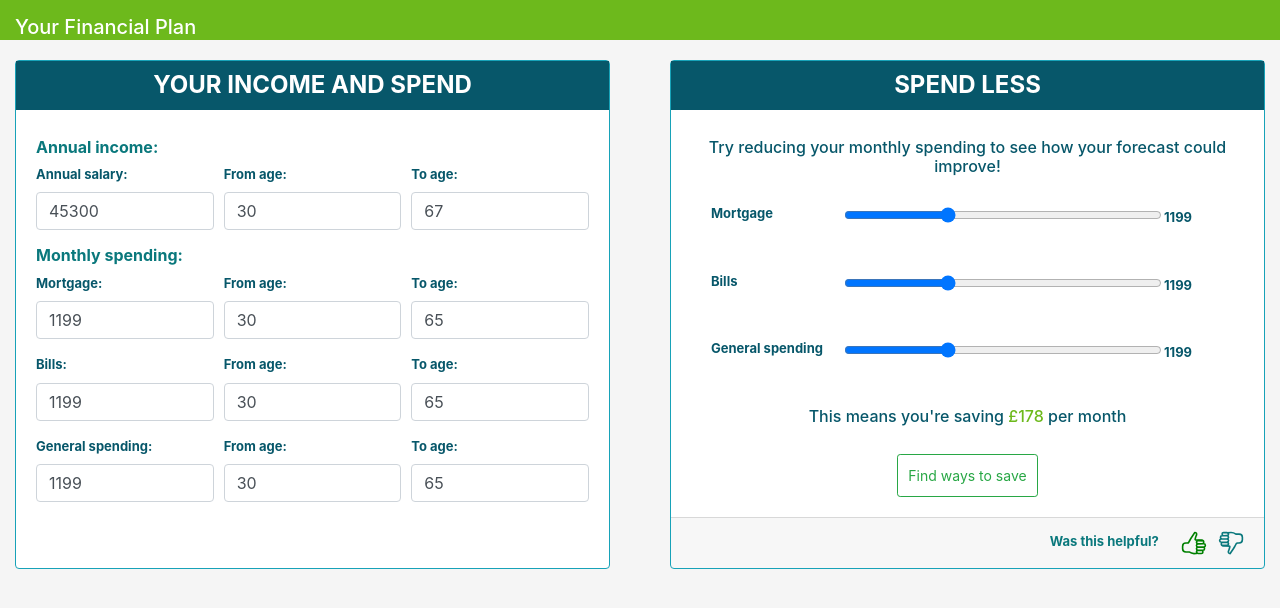
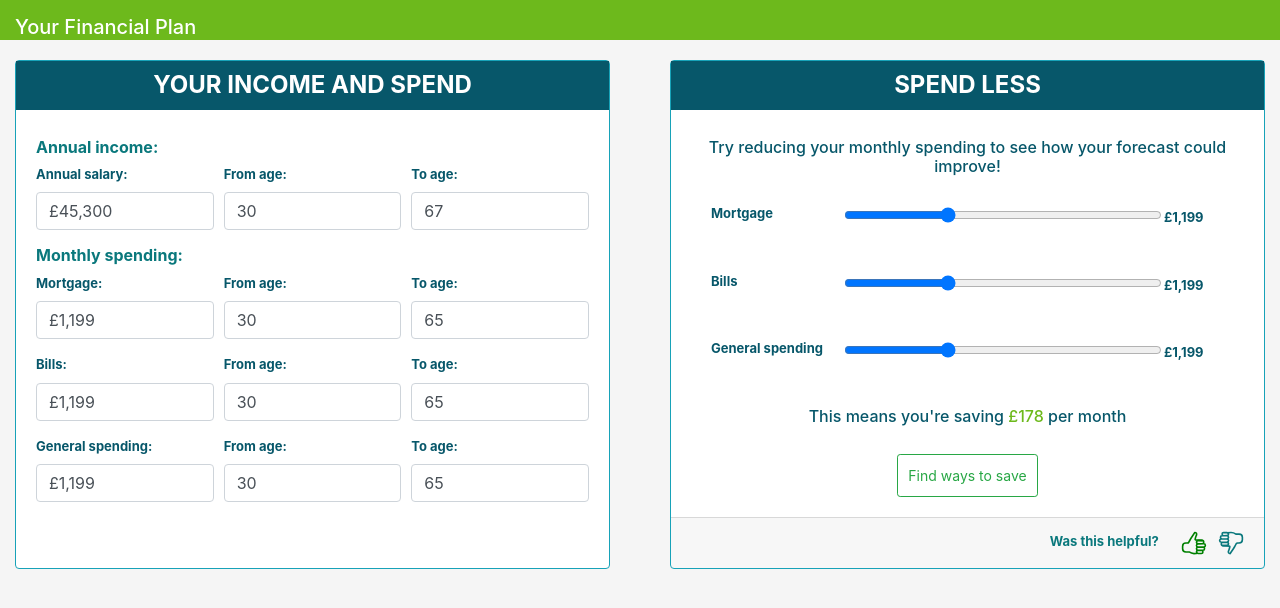
Before and after one commit to Harriet97/VouchedFor-Test, a React (Create React App) app: page / in a window 1280 px wide. Shown: the top 608 px of the page. Built offline with nearby package versions, Linux system fonts and the light colour scheme.

Commit message:
final changes

```diff
--- a/src/App.js
+++ b/src/App.js
@@ -45,7 +45,7 @@ class App extends Component {
     const index = this.state.incomes.findIndex(
       (inc) => inc.name === e.target.id
     );
-    const value = e.target.value;
+    const value = e.target.value.split("£").join("").split(",").join("");
     const name = e.target.name;
 
     this.setState(
@@ -65,7 +65,7 @@ class App extends Component {
     const index = this.state.expenditures.findIndex(
       (exp) => exp.name === e.target.id
     );
-    const value = e.target.value;
+    const value = e.target.value.split("£").join("").split(",").join("");
     const name = e.target.name;
 
     this.setState(
--- a/src/components/SpendingCal.js
+++ b/src/components/SpendingCal.js
@@ -33,14 +33,22 @@ const SpendingCal = (props) => {
                     onChange={props.expenditureChange}
                   ></input>
                 </td>
-                <td style={{ textAlign: "right" }}>{expenditure.amount}</td>
+                <td style={{ textAlign: "right" }}>
+                  £
+                  {expenditure.amount
+                    .toString()
+                    .replace(/\B(?=(\d{3})+(?!\d))/g, ",")}
+                </td>
               </tr>
             ))}
           </tbody>
         </table>
         <h6 style={{ padding: "20px" }}>
           This means you're saving{" "}
-          <span style={{ color: "#6db91c" }}>£{props.savings}</span> per month
+          <span style={{ color: "#6db91c" }}>
+            £{props.savings.toString().replace(/\B(?=(\d{3})+(?!\d))/g, ",")}
+          </span>{" "}
+          per month
         </h6>
         <Button
           style={{ padding: "10px" }}
--- a/src/components/YourIncome.js
+++ b/src/components/YourIncome.js
@@ -19,7 +19,9 @@ const YourIncome = (props) => {
                   <Form.Label>{income.name}:</Form.Label>
                   <Form.Control
                     type="text"
-                    value={income.amount}
+                    value={`£${income.amount
+                      .toString()
+                      .replace(/\B(?=(\d{3})+(?!\d))/g, ",")}`}
                     name="amount"
                     id={income.name}
                     onChange={props.incomeChange}
@@ -63,7 +65,9 @@ const YourIncome = (props) => {
                   <Form.Label>{expenditure.name}:</Form.Label>
                   <Form.Control
                     type="text"
-                    value={expenditure.amount}
+                    value={`£${expenditure.amount
+                      .toString()
+                      .replace(/\B(?=(\d{3})+(?!\d))/g, ",")}`}
                     name="amount"
                     id={expenditure.name}
                     onChange={props.expenditureChange}
```
